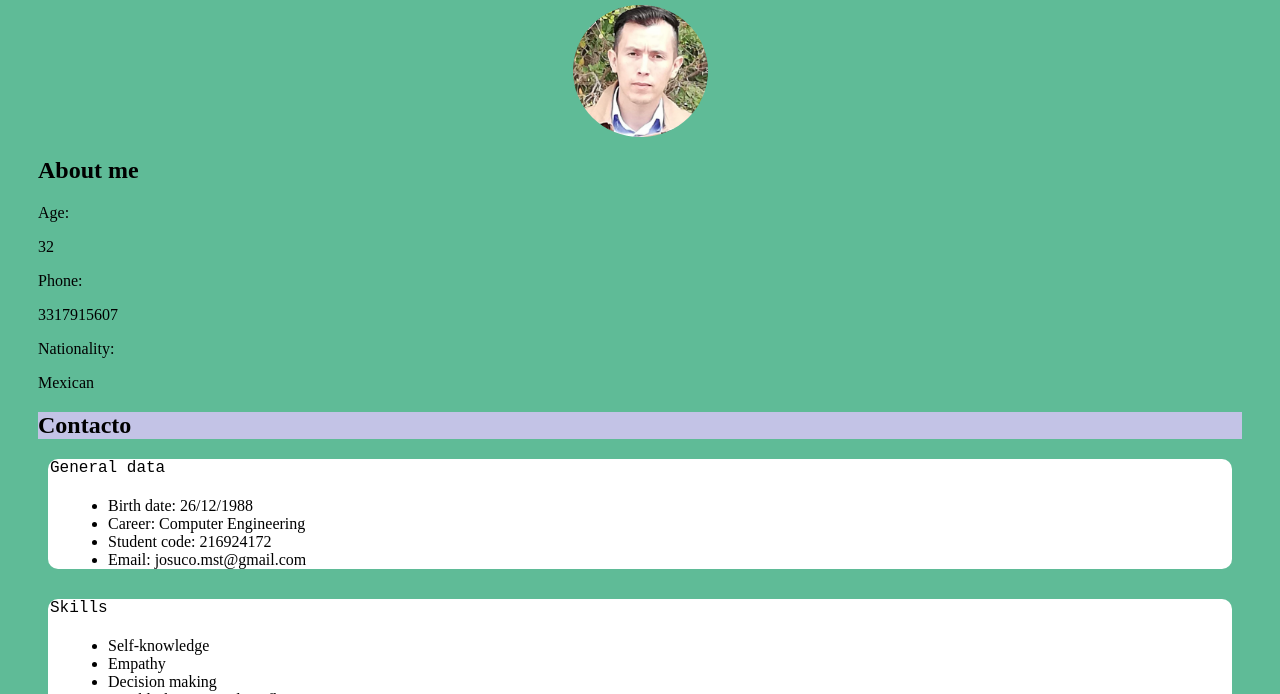
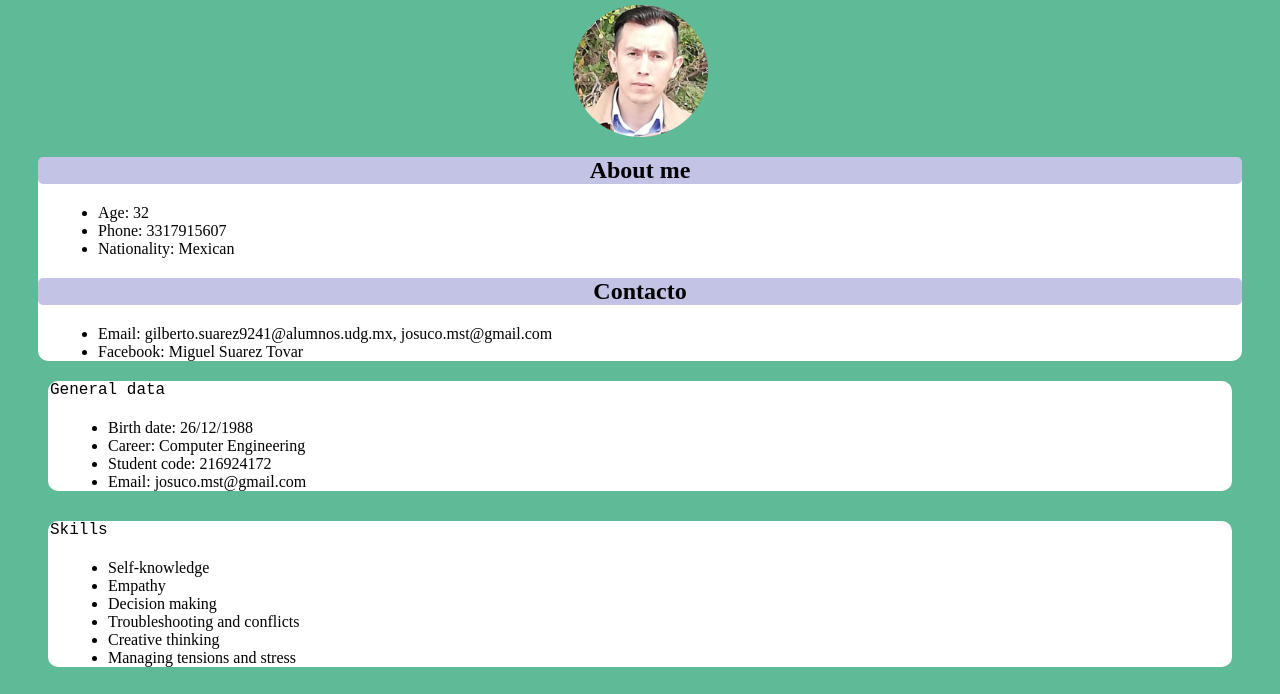
Before and after one commit to Gearmisuto/Curriculum, a plain HTML site: page index.html in a window 1280 px wide. Shown: the part 94-788 px from the top of the page. Drawn offline with Linux system fonts and the light colour scheme; a web font is replaced by a local one.

Commit message:
Segundo commit

```diff
--- a/index.html
+++ b/index.html
@@ -20,18 +20,25 @@
         <div class="img-container">
         <img  class="size-img centrado" src="img/miguel.jpg" >
         <div class="about-container">
-        <h1>About me</h1>
-        <p>Age:</p>
-        <p>32</p>
-        <p>Phone:</p>
-        <p>3317915607</p>
-        <p>Nationality:</p>
-        <p>Mexican</p>
-        </div>
-        <div class="contacto-container">
-            <h1>Contacto</h1>
-        </div>
-        </div>
+            <div class="me-container">
+                <h1>About me</h1>
+            </div>
+            <ul>
+                <li>Age: 32</li>
+                <li>Phone: 3317915607</li>
+                <li>Nationality: Mexican</li>
+            </ul>
+            <div>
+                <div                class="contacto-container">
+                <h1>Contacto</h1>
+                </div>
+                <ul>
+                    <li>Email: gilberto.suarez9241@alumnos.udg.mx, josuco.mst@gmail.com</li>
+                    <li>Facebook: Miguel Suarez Tovar</li>
+                </ul>
+            </div>
+         </div>
+         </div>
         <div class="general">
             <legend>General data</legend>
             <div class="margn-recuadro">
--- a/style.css
+++ b/style.css
@@ -13,12 +13,20 @@
 }
 .about-container{
     margin: 20px;
-    background: color #E8F5FF;
-
+    background: white;
+    border-radius: 10px;
+}
+.me-container{
+    margin: 0px;
+    background-color:#C3C3E6;
+    border-radius: 5px;
+    text-align: center;
 }
 .contacto-container{
-    margin: 20px;
+    margin: 0px;
     background-color:#C3C3E6;
+    border-radius: 5px;
+    text-align: center;
 
 }
 
```
